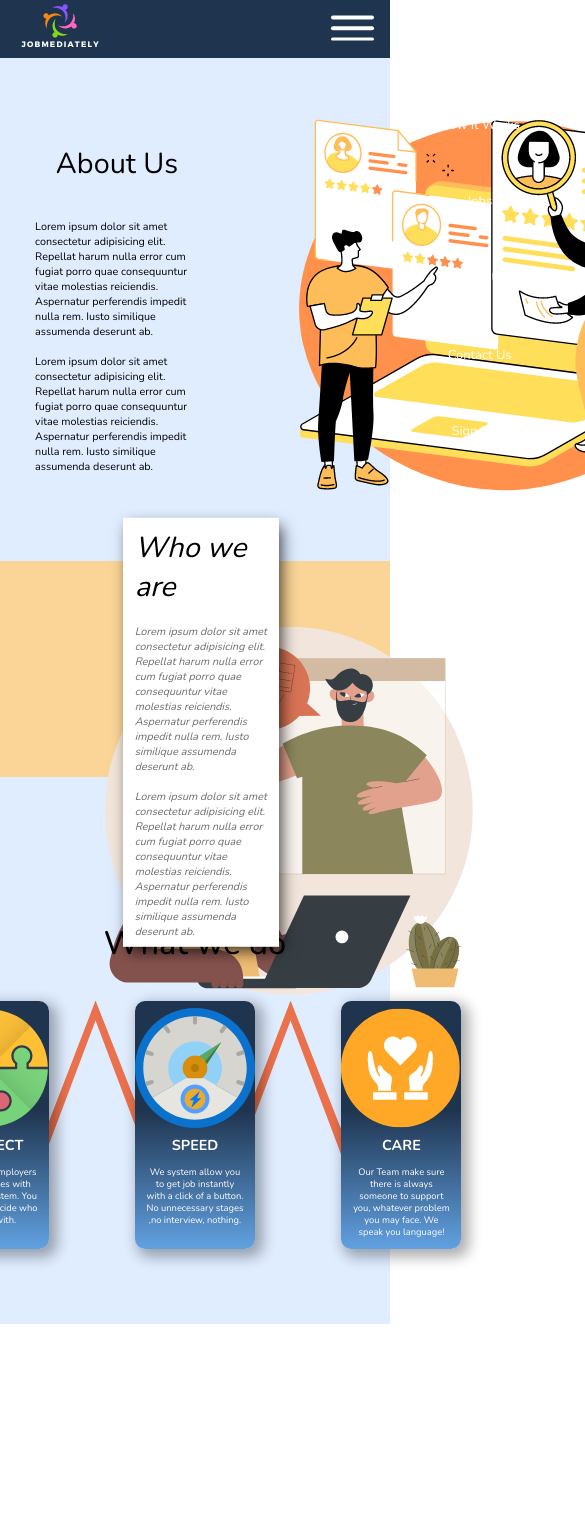
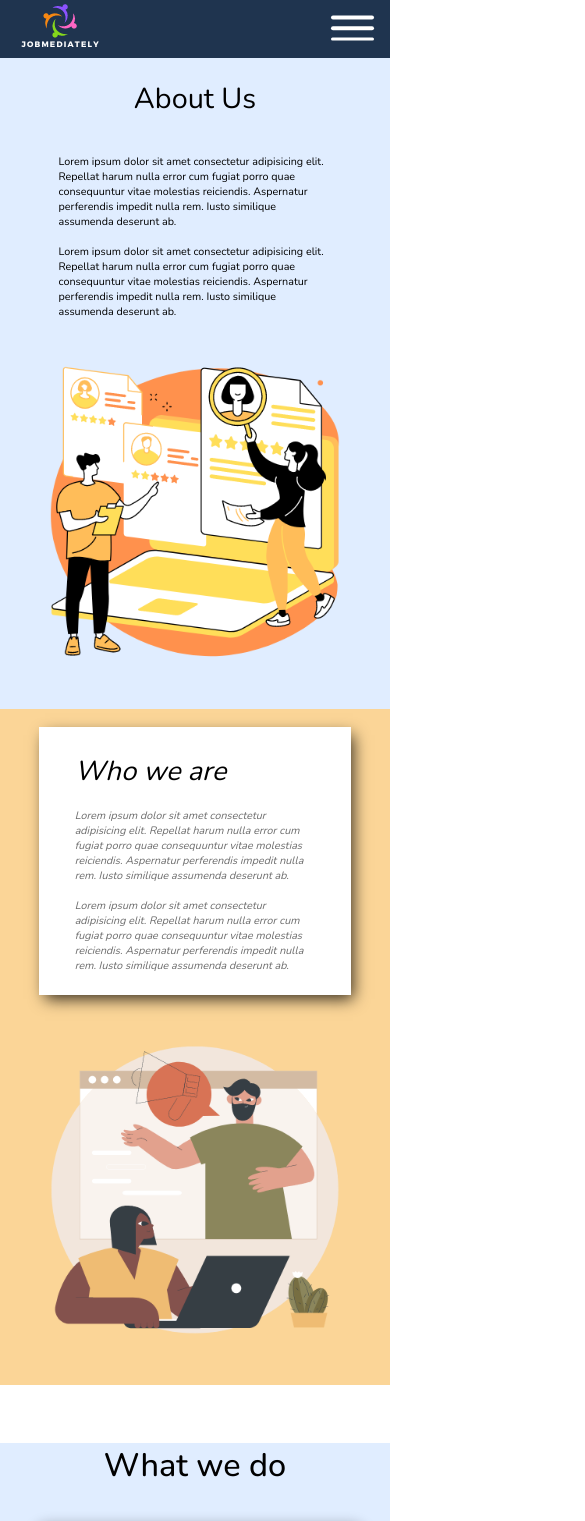
Before and after one commit to Tibor22/Agency-App-Client, a React (Create React App) app: page /about in a window 390 px wide. Shown: the top 1521 px of the page, 585 px wide, since content can reach past the window. Before the commit the page ends 1324 px from the top, so only its background shows below. Built offline with nearby package versions, Linux system fonts and the light colour scheme; no server answers.

Commit message:
jobs and about-us refactored

```diff
--- a/src/pages/AboutUs/aboutUs.css
+++ b/src/pages/AboutUs/aboutUs.css
@@ -1,19 +1,35 @@
 .aboutUs-container {
   max-width: 120rem;
-  height: 150vh;
+  max-height: 150vh;
   background-color: var(--color-primary);
   margin: 0 auto;
+}
+@media screen and (max-width: 700px) {
+  .aboutUs-container {
+    height: auto;
+  }
 }
 
 .aboutUs {
   display: flex;
   align-items: center;
 }
+@media screen and (max-width: 700px) {
+  .aboutUs {
+    flex-direction: column;
+  }
+}
 .aboutUs_desc {
   width: 60%;
   display: flex;
   align-items: center;
   flex-direction: column;
+}
+@media screen and (max-width: 700px) {
+  .aboutUs_desc {
+    width: 100%;
+    margin-top: 3rem;
+  }
 }
 .aboutUs_desc--header {
   font-size: 4rem;
@@ -28,12 +44,39 @@
 .aboutUs_image--container {
   width: 40%;
 }
+@media screen and (max-width: 1180px) {
+  .aboutUs_image--container {
+    display: grid;
+    place-items: center;
+  }
+}
+@media screen and (max-width: 810px) {
+  .aboutUs_image--container {
+    width: 100%;
+  }
+}
+@media screen and (max-width: 1180px) {
+  .aboutUs_image--container img {
+    max-height: 100%;
+    max-width: 100%;
+  }
+}
 
 .who-we-are {
   display: flex;
   justify-content: center;
   background-color: var(--color-btn-primary-light);
   max-height: 30rem;
+}
+@media screen and (max-width: 700px) {
+  .who-we-are {
+    flex-direction: column;
+    height: auto;
+    max-height: 1000rem;
+    align-items: center;
+    flex-direction: column-reverse;
+    padding-top: 2.5rem;
+  }
 }
 .who-we-are_desc {
   font-style: italic;
@@ -47,6 +90,20 @@
   height: 100%;
   box-shadow: 4px 6px 15px -2px rgba(0, 0, 0, 0.79);
 }
+@media screen and (max-width: 810px) {
+  .who-we-are_desc {
+    transform: translate(-6rem, 7rem);
+    width: 45%;
+    padding: 1rem;
+  }
+}
+@media screen and (max-width: 700px) {
+  .who-we-are_desc {
+    transform: translate(0rem, 0rem);
+    width: 80%;
+    padding: 2rem;
+  }
+}
 .who-we-are_desc--header {
   font-size: 4rem;
   width: 85%;
@@ -54,6 +111,11 @@
   margin-bottom: 2.5rem;
   color: black;
   font-style: unset;
+}
+@media screen and (max-width: 810px) {
+  .who-we-are_desc--header {
+    font-size: 3.8rem;
+  }
 }
 .who-we-are_desc--text {
   width: 85%;
@@ -63,11 +125,40 @@
 .who-we-are_image--container {
   width: 40%;
 }
+@media screen and (max-width: 1180px) {
+  .who-we-are_image--container {
+    display: grid;
+    place-items: center;
+  }
+}
+@media screen and (max-width: 810px) {
+  .who-we-are_image--container {
+    width: 100%;
+  }
+}
+@media screen and (max-width: 1180px) {
+  .who-we-are_image--container img {
+    max-height: 100%;
+    max-width: 100%;
+  }
+}
 
 .what-we-do {
   margin-top: 20rem;
   padding-bottom: 10rem;
   background-color: var(--color-primary);
+}
+@media screen and (max-width: 810px) {
+  .what-we-do {
+    margin-top: 30rem;
+    padding: 0rem 2.6rem 10rem 2.6rem;
+  }
+}
+@media screen and (max-width: 700px) {
+  .what-we-do {
+    margin-top: 8rem;
+    padding: 0rem 2.6rem 10rem 2.6rem;
+  }
 }
 .what-we-do_card {
   display: flex;
@@ -78,8 +169,17 @@
   border-radius: 10px;
   width: 23rem;
   background: rgb(31, 52, 79);
+  transition: all 0.3s;
   background: linear-gradient(180deg, rgb(31, 52, 79) 44%, rgb(97, 161, 225) 100%);
   box-shadow: 5px 5px 14px 3px rgba(0, 0, 0, 0.33);
+}
+@media screen and (max-width: 700px) {
+  .what-we-do_card {
+    width: 100%;
+    max-width: 45rem;
+    height: 40rem;
+    justify-content: center;
+  }
 }
 .what-we-do_card--header {
   font-size: 2rem;
@@ -94,6 +194,14 @@
 .what-we-do_card img {
   margin: 1rem 0rem 1rem 0rem;
 }
+.what-we-do_card:hover {
+  transform: translateY(-4px) scale(1.08);
+}
+@media screen and (max-width: 700px) {
+  .what-we-do_card:hover {
+    transform: translateY(0px) scale(1);
+  }
+}
 .what-we-do_header {
   text-align: center;
   margin-bottom: 5rem;
@@ -106,6 +214,13 @@
   gap: 12rem;
   justify-content: center;
   position: relative;
+}
+@media screen and (max-width: 700px) {
+  .cards {
+    flex-direction: column;
+    align-items: center;
+    gap: 5rem;
+  }
 }
 .cards::after {
   content: "";
--- a/src/pages/AboutUs/aboutUs.scss
+++ b/src/pages/AboutUs/aboutUs.scss
@@ -3,19 +3,29 @@
 
 .aboutUs-container {
 	max-width: 120rem;
-	height: 150vh;
+	max-height: 150vh;
 	background-color: var(--color-primary);
 	margin: 0 auto;
+	@media screen and (max-width: 700px) {
+		height: auto;
+	}
 }
 
 .aboutUs {
 	display: flex;
 	align-items: center;
+	@media screen and (max-width: 700px) {
+		flex-direction: column;
+	}
 	&_desc {
 		width: 60%;
 		display: flex;
 		align-items: center;
 		flex-direction: column;
+		@media screen and (max-width: 700px) {
+			width: 100%;
+			margin-top: 3rem;
+		}
 		&--header {
 			font-size: 4rem;
 			width: 70%;
@@ -30,15 +40,37 @@
 
 	&_image--container {
 		width: 40%;
+		@media screen and (max-width: 1180px) {
+			display: grid;
+			place-items: center;
+		}
+		@media screen and (max-width: 810px) {
+			width: 100%;
+		}
+
+		img {
+			@media screen and (max-width: 1180px) {
+				max-height: 100%;
+				max-width: 100%;
+			}
+		}
 	}
 }
 
 .who-we-are {
 	display: flex;
-	// align-items: center;
 	justify-content: center;
 	background-color: var(--color-btn-primary-light);
 	max-height: 30rem;
+
+	@media screen and (max-width: 700px) {
+		flex-direction: column;
+		height: auto;
+		max-height: 1000rem;
+		align-items: center;
+		flex-direction: column-reverse;
+		padding-top: 2.5rem;
+	}
 	&_desc {
 		font-style: italic;
 		width: 40%;
@@ -51,6 +83,16 @@
 		height: 100%;
 		-webkit-box-shadow: 4px 6px 15px -2px rgba(0, 0, 0, 0.79);
 		box-shadow: 4px 6px 15px -2px rgba(0, 0, 0, 0.79);
+		@media screen and (max-width: 810px) {
+			transform: translate(-6rem, 7rem);
+			width: 45%;
+			padding: 1rem;
+		}
+		@media screen and (max-width: 700px) {
+			transform: translate(0rem, 0rem);
+			width: 80%;
+			padding: 2rem;
+		}
 		&--header {
 			font-size: 4rem;
 			width: 85%;
@@ -58,6 +100,9 @@
 			margin-bottom: 2.5rem;
 			color: black;
 			font-style: unset;
+			@media screen and (max-width: 810px) {
+				font-size: 3.8rem;
+			}
 		}
 		&--text {
 			width: 85%;
@@ -68,6 +113,21 @@
 
 	&_image--container {
 		width: 40%;
+
+		@media screen and (max-width: 1180px) {
+			display: grid;
+			place-items: center;
+		}
+		@media screen and (max-width: 810px) {
+			width: 100%;
+		}
+
+		img {
+			@media screen and (max-width: 1180px) {
+				max-height: 100%;
+				max-width: 100%;
+			}
+		}
 	}
 }
 
@@ -75,6 +135,14 @@
 	margin-top: 20rem;
 	padding-bottom: 10rem;
 	background-color: var(--color-primary);
+	@media screen and (max-width: 810px) {
+		margin-top: 30rem;
+		padding: 0rem 2.6rem 10rem 2.6rem;
+	}
+	@media screen and (max-width: 700px) {
+		margin-top: 8rem;
+		padding: 0rem 2.6rem 10rem 2.6rem;
+	}
 
 	&_card {
 		display: flex;
@@ -85,6 +153,13 @@
 		border-radius: 10px;
 		width: 23rem;
 		background: rgb(31, 52, 79);
+		transition: all 0.3s;
+		@media screen and (max-width: 700px) {
+			width: 100%;
+			max-width: 45rem;
+			height: 40rem;
+			justify-content: center;
+		}
 
 		background: linear-gradient(
 			180deg,
@@ -109,6 +184,13 @@
 		& img {
 			margin: 1rem 0rem 1rem 0rem;
 		}
+
+		&:hover {
+			transform: translateY(-4px) scale(1.08);
+			@media screen and (max-width: 700px) {
+				transform: translateY(0px) scale(1);
+			}
+		}
 	}
 	&_header {
 		text-align: center;
@@ -120,10 +202,14 @@
 
 .cards {
 	display: flex;
-	// background-color: (var(--color-primary-dark));
 	gap: 12rem;
 	justify-content: center;
 	position: relative;
+	@media screen and (max-width: 700px) {
+		flex-direction: column;
+		align-items: center;
+		gap: 5rem;
+	}
 
 	&::after {
 		content: '';
--- a/src/pages/Posts/posts.css
+++ b/src/pages/Posts/posts.css
@@ -6,16 +6,34 @@
   padding: 2rem;
   overflow-y: hidden;
 }
+@media screen and (max-width: 525px) {
+  .posts-inner-container {
+    overflow-y: unset;
+    height: auto;
+  }
+}
 
 .posts-container {
   display: flex;
   height: 100%;
   width: 100%;
 }
+@media screen and (max-width: 525px) {
+  .posts-container {
+    flex-direction: column;
+  }
+}
 .posts-container_sidebar {
   padding: 1.5rem;
   width: 30rem;
   height: 100%;
+}
+@media screen and (max-width: 525px) {
+  .posts-container_sidebar {
+    width: 100%;
+    display: flex;
+    flex-direction: column;
+  }
 }
 .posts-container_sidebar--header {
   font-size: 2.2rem;
```
Also changed, not shown: src/pages/Posts/posts.scss (+13 -1 lines), 2 other files (tests, documents, lock files or other folders).
